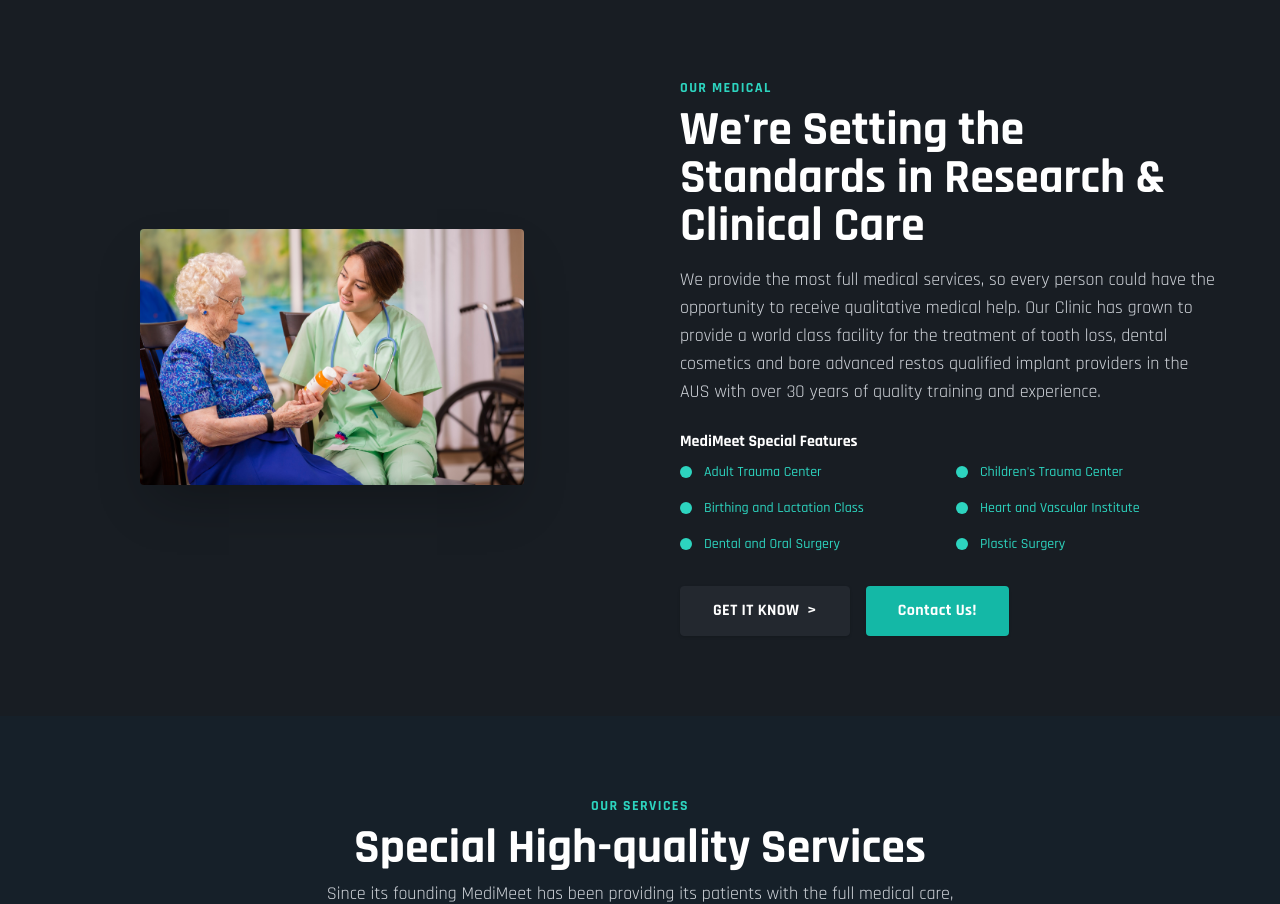
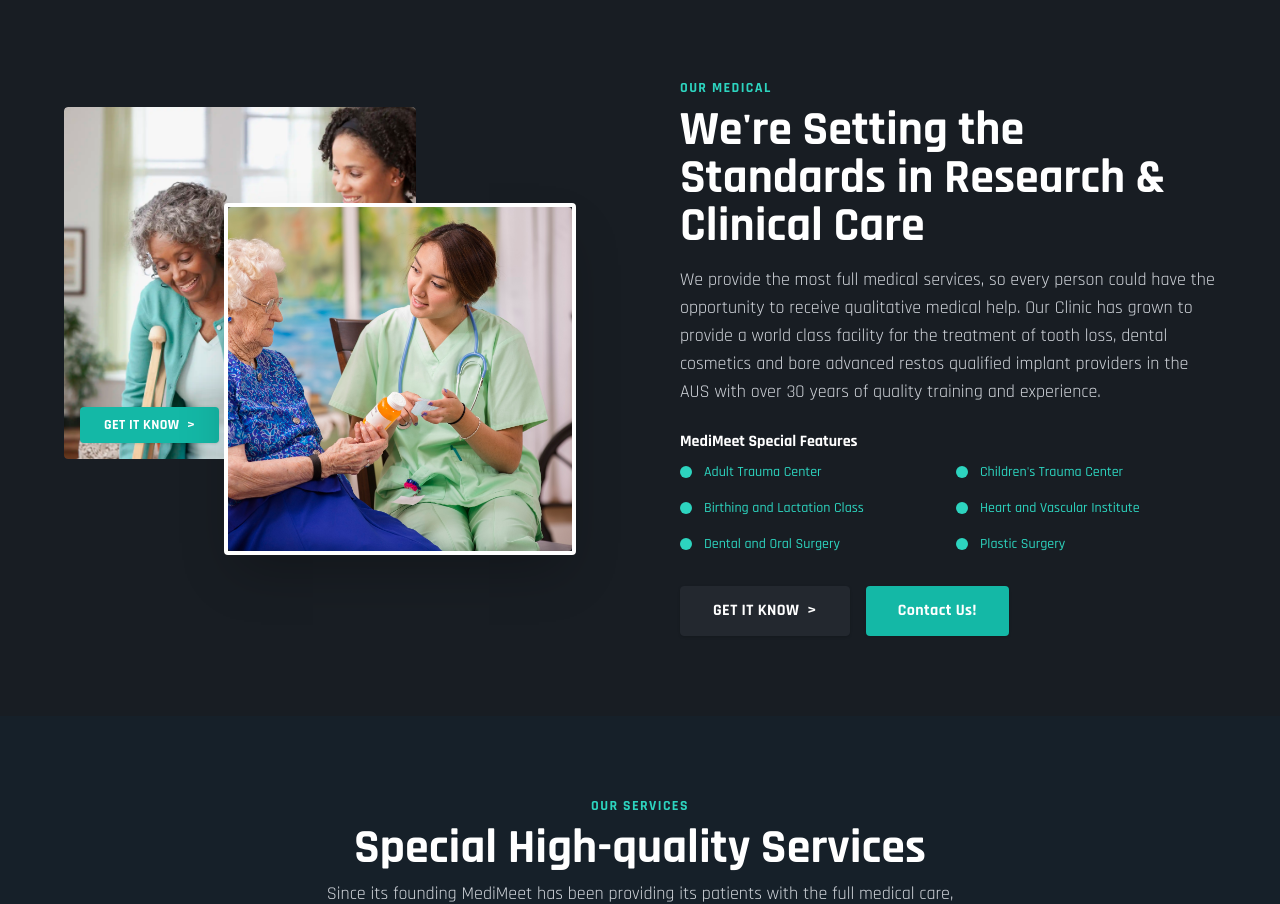
Before and after one commit to Miyamura-021/MediMeet, a React (Vite) app in the folder frontend/: page / in a window 1280 px wide. Shown: the part 875-1779 px from the top of the page. Built offline with nearby package versions, Linux system fonts and the light colour scheme.

Commit message:
Responsive fix: About section uses single image on mobile, two-image overlap on desktop

```diff
--- a/frontend/src/pages/Home.jsx
+++ b/frontend/src/pages/Home.jsx
@@ -290,14 +290,24 @@ const Home = () => {
       {/* About Section */}
       <section id="about" className="relative w-full bg-[#181d23] py-12 sm:py-16 md:py-20 px-4 sm:px-6 md:px-0 flex justify-center items-center">
         <div className="max-w-6xl w-full flex flex-col lg:flex-row items-center gap-8 sm:gap-12 md:gap-20">
-          {/* Image (responsive, no overlap on mobile) */}
-          <div className="flex-1 flex justify-center items-center w-full lg:w-auto mb-6 lg:mb-0">
-            {/* Show only about2 on mobile, both on desktop if desired */}
+          {/* Responsive Images: stacked on mobile, overlap on desktop */}
+          <div className="flex-1 flex justify-center items-center w-full lg:w-auto mb-6 lg:mb-0 relative min-h-[260px] sm:min-h-[320px] md:min-h-[420px] lg:min-h-[500px]">
+            {/* Mobile/Tablet: only about2, no overlap */}
             <img
               src={about2}
               alt="About"
-              className="w-full max-w-xs sm:max-w-sm md:max-w-md lg:max-w-xs xl:max-w-sm rounded shadow-2xl object-cover"
+              className="block lg:hidden w-full max-w-xs sm:max-w-sm md:max-w-md rounded shadow-2xl object-cover"
             />
+            {/* Desktop: overlapping images */}
+            <>
+              <div className="hidden lg:block absolute left-0 top-0 w-80 h-80 md:w-[22rem] md:h-[22rem] rounded overflow-hidden z-0" style={{background: 'repeating-linear-gradient(0deg, #23282f 0px, #23282f 2px, transparent 2px, transparent 20px), repeating-linear-gradient(90deg, #23282f 0px, #23282f 2px, transparent 2px, transparent 20px)'}}>
+                <img src={about1} alt="About 1" className="w-full h-full object-cover rounded" />
+                <button className="absolute left-0 bottom-0 m-4 px-6 py-2 bg-teal-500 hover:bg-teal-600 text-white font-bold rounded shadow font-sans text-sm tracking-wide">GET IT KNOW <span className="ml-1">&gt;</span></button>
+              </div>
+              <div className="hidden lg:block absolute left-40 top-24 w-80 h-80 md:w-[22rem] md:h-[22rem] rounded overflow-hidden border-4 border-white shadow-2xl z-10">
+                <img src={about2} alt="About 2" className="w-full h-full object-cover rounded" />
+              </div>
+            </>
           </div>
           {/* Text Content */}
           <div className="flex-1 flex flex-col items-start">
```
